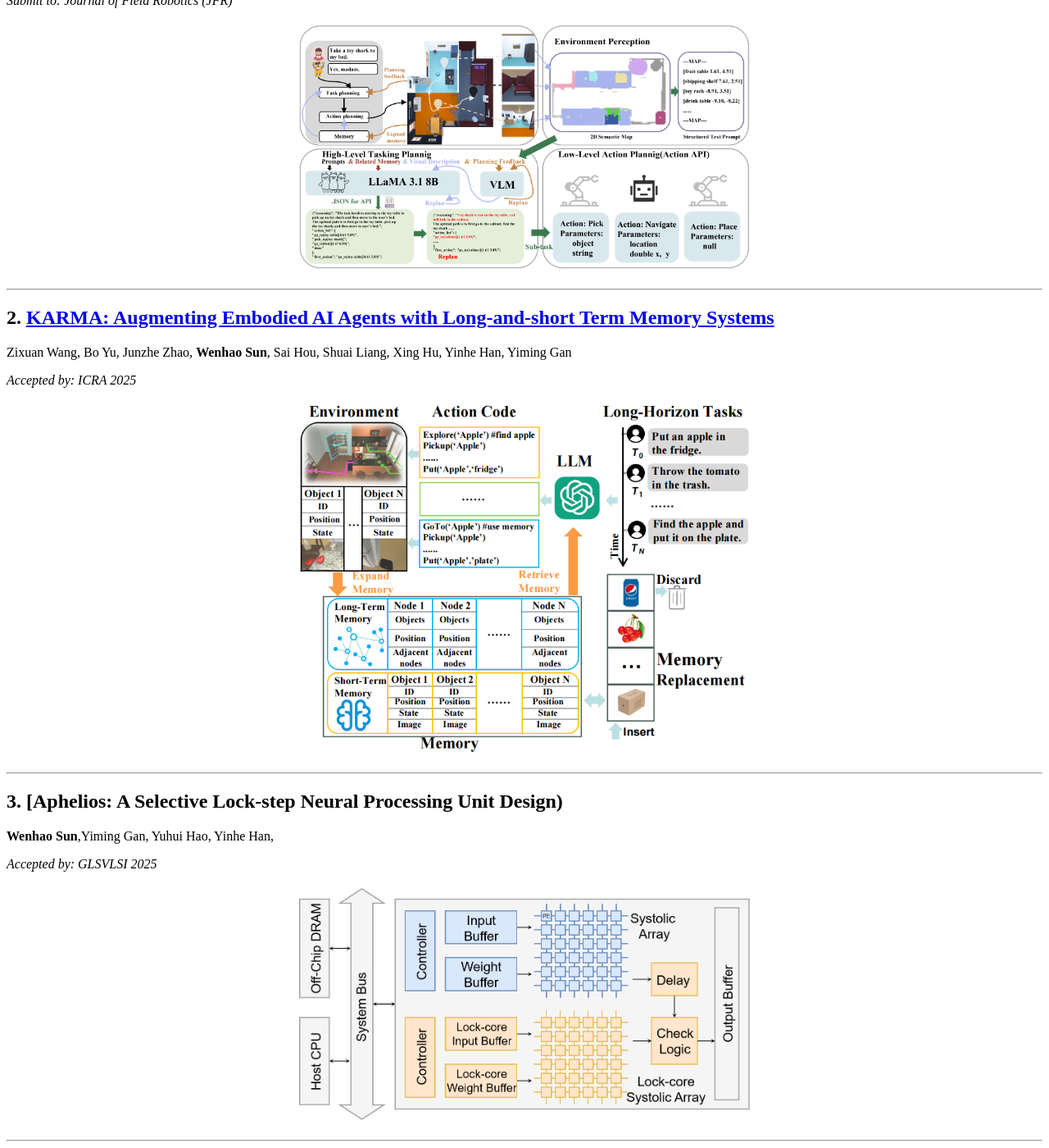
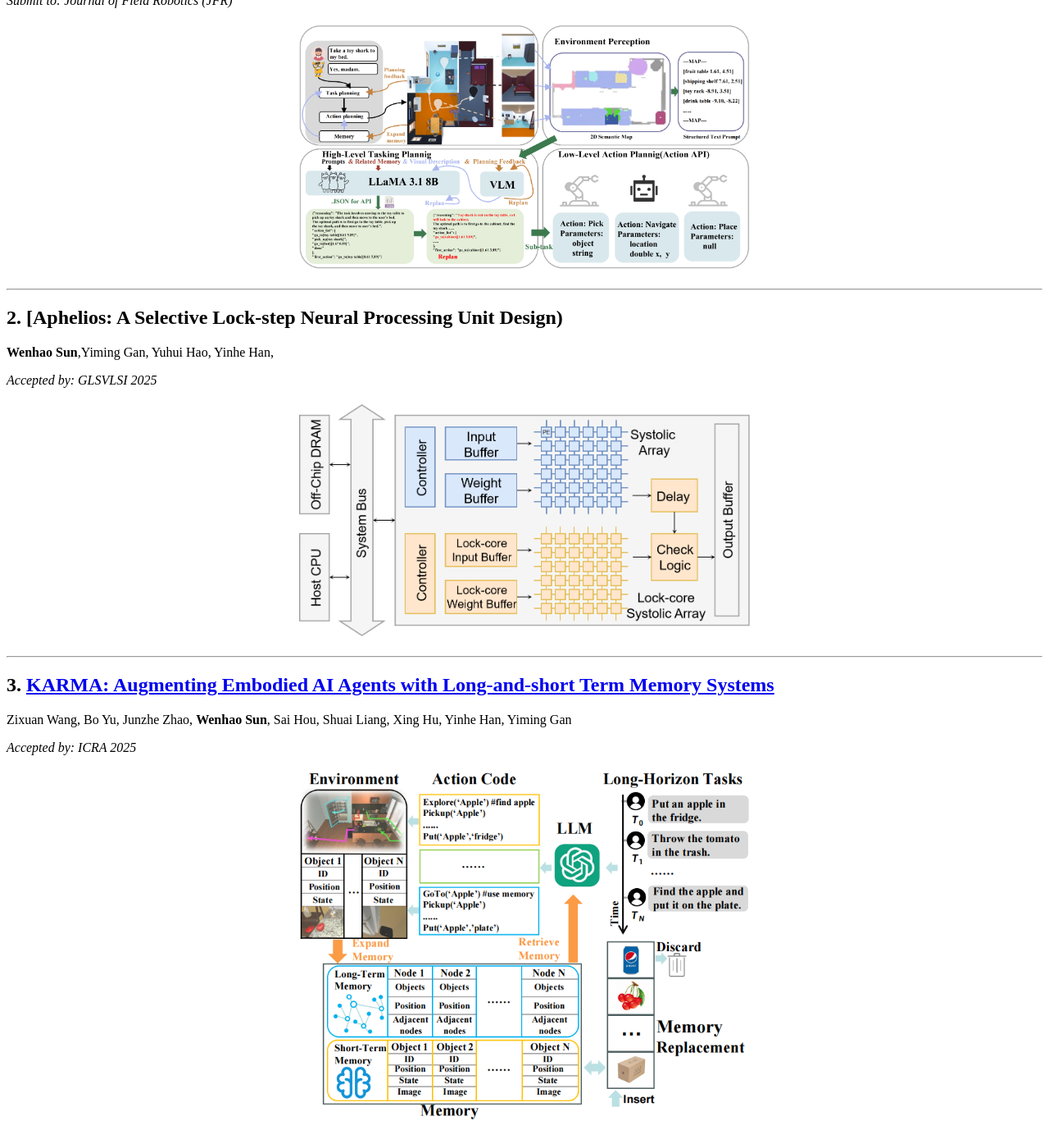
Before and after one commit to sun123-cmd/sun123-cmd.github.io, a Jekyll site: the page built from _pages/includes/pub.md, in a window 1280 px wide and 1400 px high, scrolled down 553 px. Shown: the whole window at 82% size. Built offline with Jekyll 4.4.1, drawn with Linux system fonts in a browser that asks for light colours; our own code applies the rules of GitHub Pages for plain Markdown files; some of the changed lines change nothing that is shown.

Commit message:
Update pub.md

```diff
--- a/_pages/includes/pub.md
+++ b/_pages/includes/pub.md
@@ -12,20 +12,7 @@
 </figure>
 
 ---
-
-## 2. [KARMA: Augmenting Embodied AI Agents with Long-and-short Term Memory Systems](https://arxiv.org/abs/2409.14908)
-
-Zixuan Wang, Bo Yu, Junzhe Zhao, **Wenhao Sun**, Sai Hou, Shuai Liang, Xing Hu, Yinhe Han, Yiming Gan
-
-*Accepted by: ICRA 2025*
-
-<figure style="margin: 20px auto; width: 550px; text-align: center;">
-  <img src="/images/karma.png" alt="KARMA Publication Cover" style="width: 100%; height: auto;">
-</figure>
-
----
-
-## 3. [Aphelios: A Selective Lock-step Neural Processing Unit Design)
+## 2. [Aphelios: A Selective Lock-step Neural Processing Unit Design)
 
  **Wenhao Sun**,Yiming Gan, Yuhui Hao, Yinhe Han,
 
@@ -36,3 +23,13 @@ Zixuan Wang, Bo Yu, Junzhe Zhao, **Wenhao Sun**, Sai Hou, Shuai Liang, Xing Hu,
 </figure>
 
 ---
+
+## 3. [KARMA: Augmenting Embodied AI Agents with Long-and-short Term Memory Systems](https://arxiv.org/abs/2409.14908)
+
+Zixuan Wang, Bo Yu, Junzhe Zhao, **Wenhao Sun**, Sai Hou, Shuai Liang, Xing Hu, Yinhe Han, Yiming Gan
+
+*Accepted by: ICRA 2025*
+
+<figure style="margin: 20px auto; width: 550px; text-align: center;">
+  <img src="/images/karma.png" alt="KARMA Publication Cover" style="width: 100%; height: auto;">
+</figure>
```
